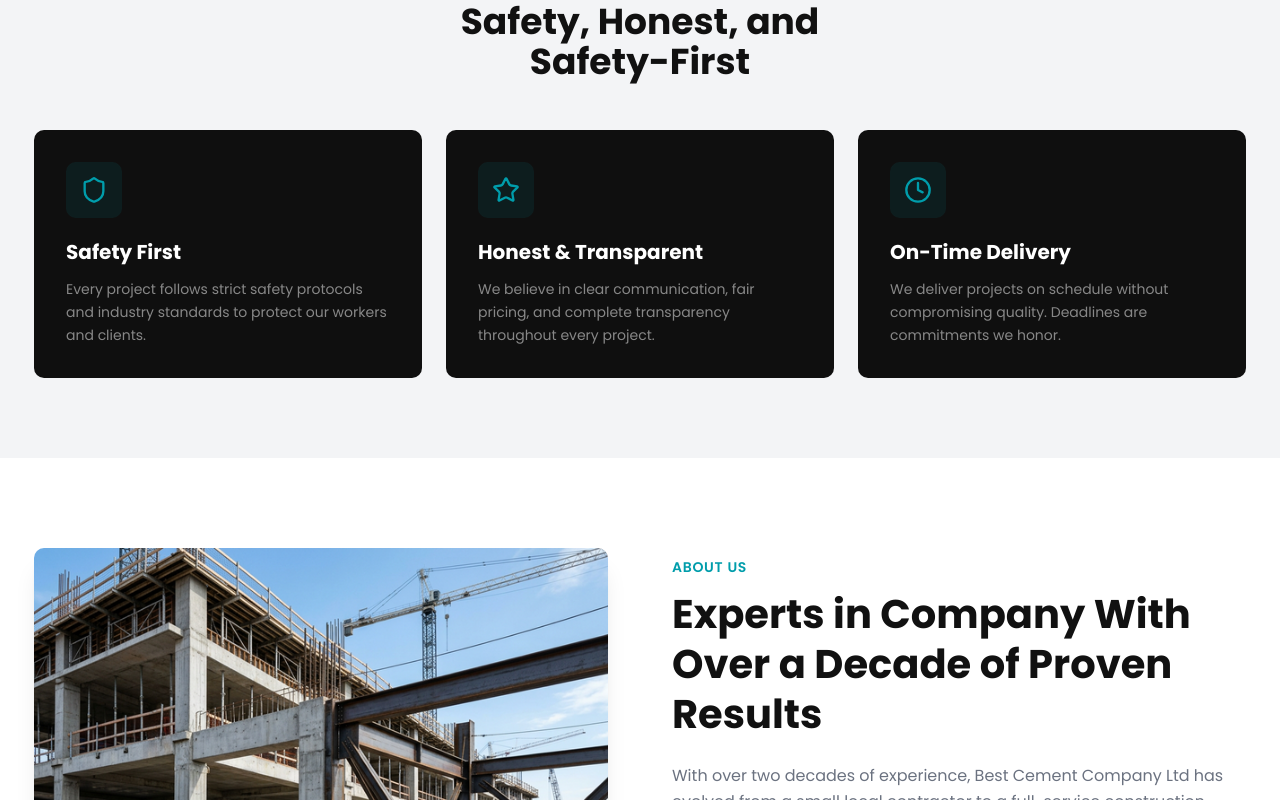
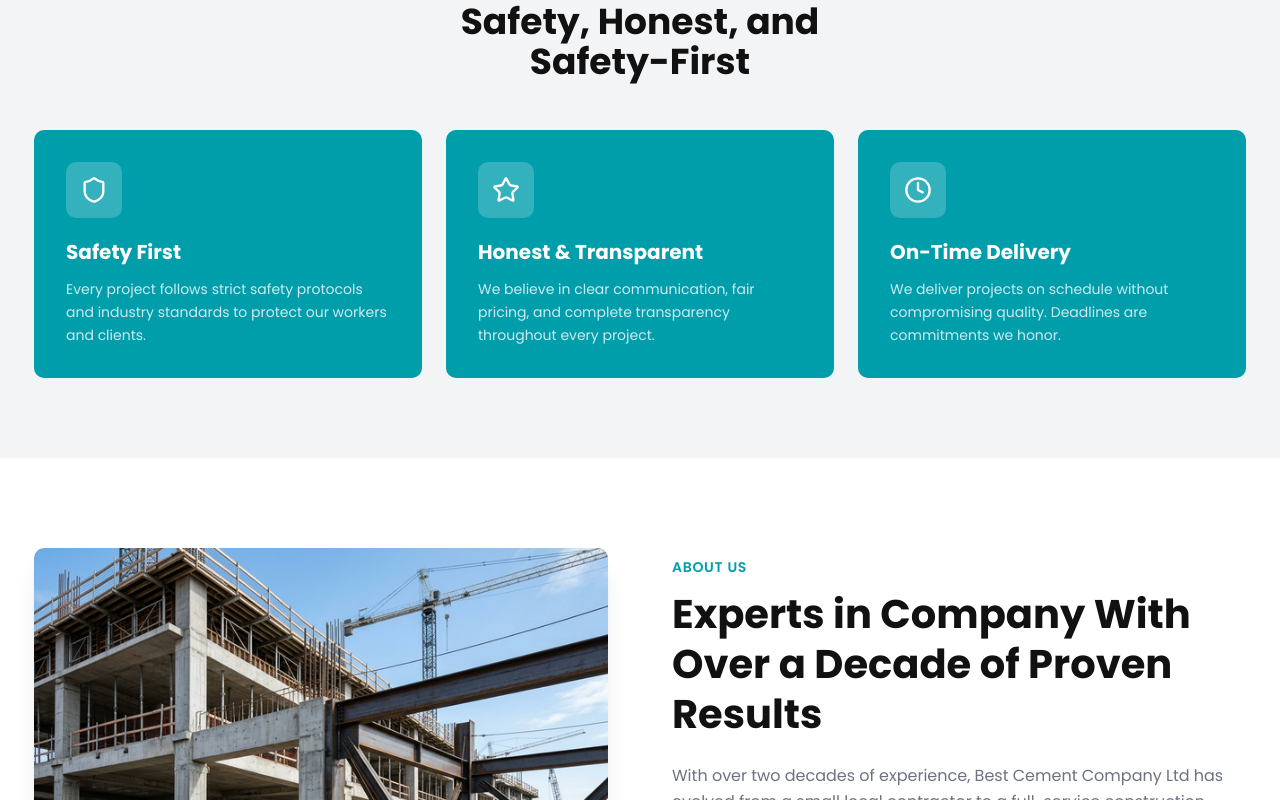
Before and after one commit to rahat9016/Best-Cement-Company-Ltd, a Next.js app: page / in a window 1280 px wide. Shown: the part 920-1720 px from the top of the page. Built offline with nearby package versions, Linux system fonts and the light colour scheme.

Commit message:
style: Update component colors, branding text, and background styles for improved visual consistency.

```diff
--- a/src/components/FeatureCards.tsx
+++ b/src/components/FeatureCards.tsx
@@ -3,19 +3,19 @@ import { Clock, Shield, Star } from "lucide-react";
 export default function FeatureCards() {
   const features = [
     {
-      icon: <Shield size={28} className="text-primary" />,
+      icon: <Shield size={28} className="text-white" />,
       title: "Safety First",
       description:
         "Every project follows strict safety protocols and industry standards to protect our workers and clients.",
     },
     {
-      icon: <Star size={28} className="text-primary" />,
+      icon: <Star size={28} className="text-white" />,
       title: "Honest & Transparent",
       description:
         "We believe in clear communication, fair pricing, and complete transparency throughout every project.",
     },
     {
-      icon: <Clock size={28} className="text-primary" />,
+      icon: <Clock size={28} className="text-white" />,
       title: "On-Time Delivery",
       description:
         "We deliver projects on schedule without compromising quality. Deadlines are commitments we honor.",
@@ -37,15 +37,15 @@ export default function FeatureCards() {
           {features.map((feature) => (
             <div
               key={feature.title}
-              className="bg-dark rounded-lg p-8 group hover:-translate-y-2 transition-all duration-300"
+              className="bg-primary rounded-lg p-8 group hover:-translate-y-2 transition-all duration-300"
             >
-              <div className="w-14 h-14 rounded-lg bg-primary/10 flex items-center justify-center mb-5">
+              <div className="w-14 h-14 rounded-lg bg-white/20 flex items-center justify-center mb-5">
                 {feature.icon}
               </div>
               <h3 className="font-heading font-bold text-xl text-white mb-3">
                 {feature.title}
               </h3>
-              <p className="text-white/50 text-sm leading-relaxed">
+              <p className="text-white/80 text-sm leading-relaxed">
                 {feature.description}
               </p>
             </div>
--- a/src/components/Footer.tsx
+++ b/src/components/Footer.tsx
@@ -10,7 +10,7 @@ export default function Footer() {
           <div>
             <div className="flex items-center gap-2 mb-5">
               <div className="w-8 h-8 bg-primary rounded flex items-center justify-center">
-                <Building2 size={18} strokeWidth={2.5} className="text-dark" />
+                <Building2 size={18} strokeWidth={2.5} className="text-white" />
               </div>
               <span className="text-white font-heading font-bold text-lg">
                 Best Cement Company Ltd
@@ -91,7 +91,7 @@ export default function Footer() {
             </h3>
             <ul className="space-y-4">
               <li className="flex items-start gap-3">
-                <Mail className="mt-0.5 shrink-0 text-primary" size={16} />
+                <Mail className="mt-0.5 shrink-0 text-white" size={16} />
                 <div className="text-white text-sm space-y-1">
                   <p className="text-white font-semibold text-base uppercase tracking-wider">E-mail:</p>
                   <Link href="mailto:bestcementbd@gmail.com" className="block hover:text-white transition-colors">bestcementbd@gmail.com</Link>
@@ -99,26 +99,26 @@ export default function Footer() {
                 </div>
               </li>
               <li className="flex items-center gap-3">
-                <Facebook className="shrink-0 text-primary" size={16} />
+                <Facebook className="shrink-0 text-white" size={16} />
                 <Link href="https://facebook.com" target="_blank" rel="noopener noreferrer" className="text-white text-sm hover:text-white transition-colors">
                   V.I.P Cement &amp; Admixture
                 </Link>
               </li>
               <li className="flex items-center gap-3">
-                <Globe className="shrink-0 text-primary" size={16} />
+                <Globe className="shrink-0 text-white" size={16} />
                 <Link href="https://www.bestcementbd.com" target="_blank" rel="noopener noreferrer" className="text-white text-sm hover:text-white transition-colors">
                   www.bestcementbd.com
                 </Link>
               </li>
               <li className="flex items-start gap-3">
-                <Phone className="mt-0.5 shrink-0 text-primary" size={16} />
+                <Phone className="mt-0.5 shrink-0 text-white" size={16} />
                 <div className="text-white text-sm space-y-1">
                   <p className="font-bold">Helpline: <Link href="tel:+8809639246276" className="hover:text-white transition-colors font-normal" >+8809639246276</Link></p>
                   <p>Cont. <Link href="tel:+8801611005047" className="hover:text-white transition-colors">+8801611005047</Link></p>
                 </div>
               </li>
               <li className="flex items-start gap-3">
-                <MapPin className="mt-0.5 shrink-0 text-primary" size={16} />
+                <MapPin className="mt-0.5 shrink-0 text-white" size={16} />
                 <div className="text-white text-sm space-y-2">
                   <p><span className="text-white font-semibold text-base uppercase tracking-wider">Register Office:</span><br />Mansion-De-Ayesha, Level 06, Subahanbag, Mirpur Road, Dhanmondi, Dhaka</p>
                   <p><span className="text-white font-semibold text-base uppercase tracking-wider">Corporate Office:</span><br />29, Rajuk Avenue, Motijheel C/A, Dhaka</p>
@@ -129,8 +129,8 @@ export default function Footer() {
         </div>
 
         {/* Copyright */}
-        <div className="border-t border-white/5 py-6 flex flex-col md:flex-row items-center justify-between gap-4">
-          <p className="text-white/30 text-xs">
+        <div className="border-t border-white/50 py-6 flex flex-col md:flex-row items-center justify-between gap-4">
+          <p className="text-white/90 text-xs">
             © 2026 Best Cement Company Ltd. All rights reserved.
           </p>
           <div className="flex gap-6">
@@ -138,7 +138,7 @@ export default function Footer() {
               <Link
                 key={link}
                 href="#"
-                className="text-white/30 text-xs hover:text-white transition-colors"
+                className="text-white/90 text-xs hover:text-white transition-colors"
               >
                 {link}
               </Link>
--- a/src/components/Navbar.tsx
+++ b/src/components/Navbar.tsx
@@ -42,7 +42,7 @@ export default function Navbar() {
               scrolled ? "text-primary" : "text-white"
             }`}
           >
-            Concretize
+            Best Cement Company Ltd
           </span>
         </Link>
 
```
